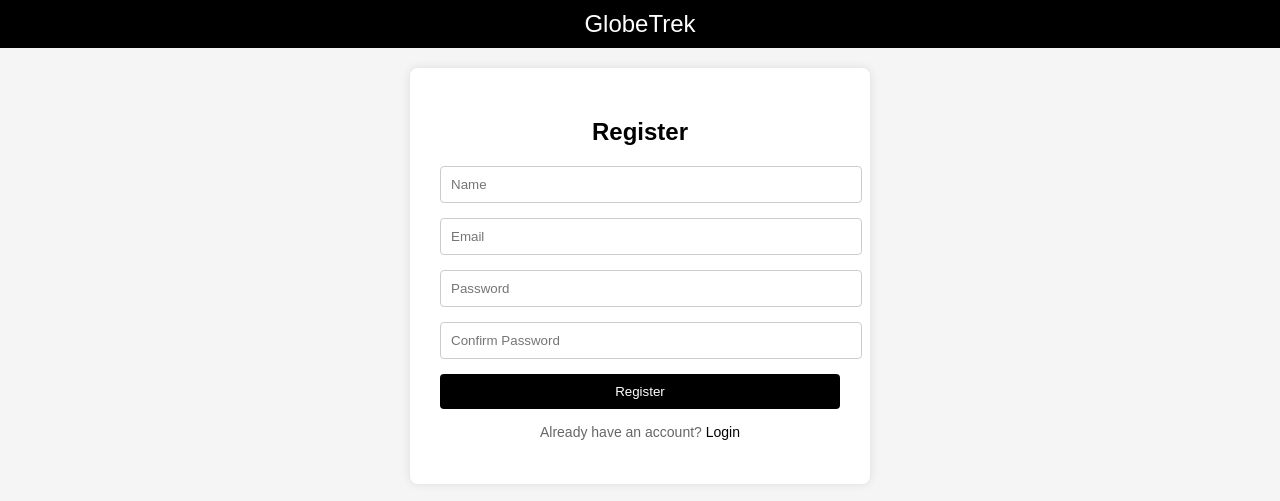
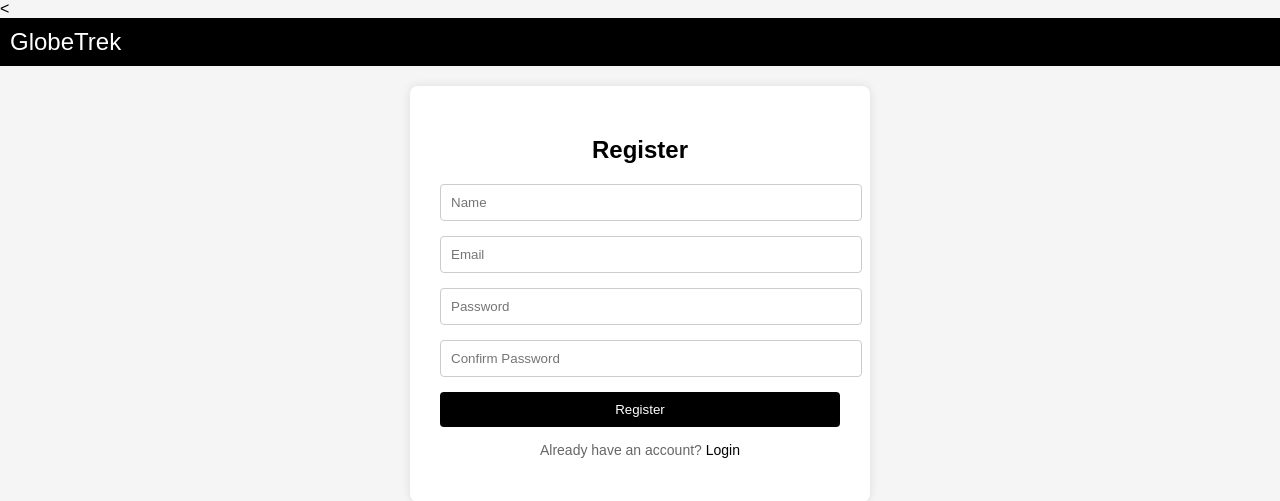
Before and after one commit to neendicott/GlobeTrek, a Flask app: page /register in a window 1280 px wide. Shown: the top 501 px of the page. Run offline with Flask 3, Linux system fonts and the light colour scheme.

Commit message:
added a feature on the site

```diff
--- a/static/register.css
+++ b/static/register.css
@@ -11,7 +11,8 @@ body {
     background-color: #000;
     color: #fff;
     padding: 10px;
-    text-align: center;
+    display: flex;
+    justify-content: flex-start; /* Left align the content */
 }
 
 .nav__logo-link {
--- a/templates/register.html
+++ b/templates/register.html
@@ -7,7 +7,7 @@
     <title>Register</title>
 </head>
 <body>
-    <nav class="nav">
+    <<nav class="nav">
         <div class="nav__logo">
             <a href="#" class="nav__logo-link">GlobeTrek</a>
         </div>
```
